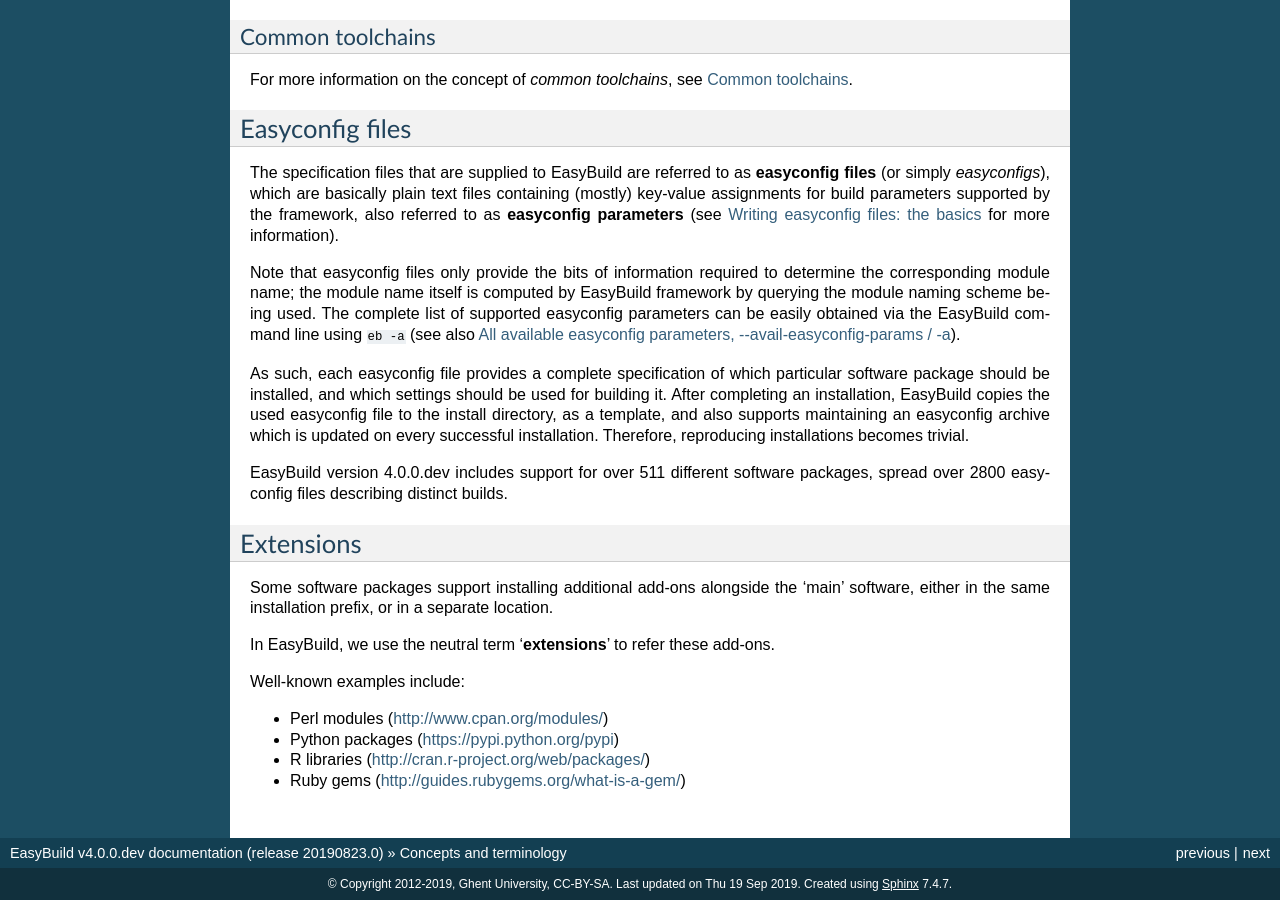
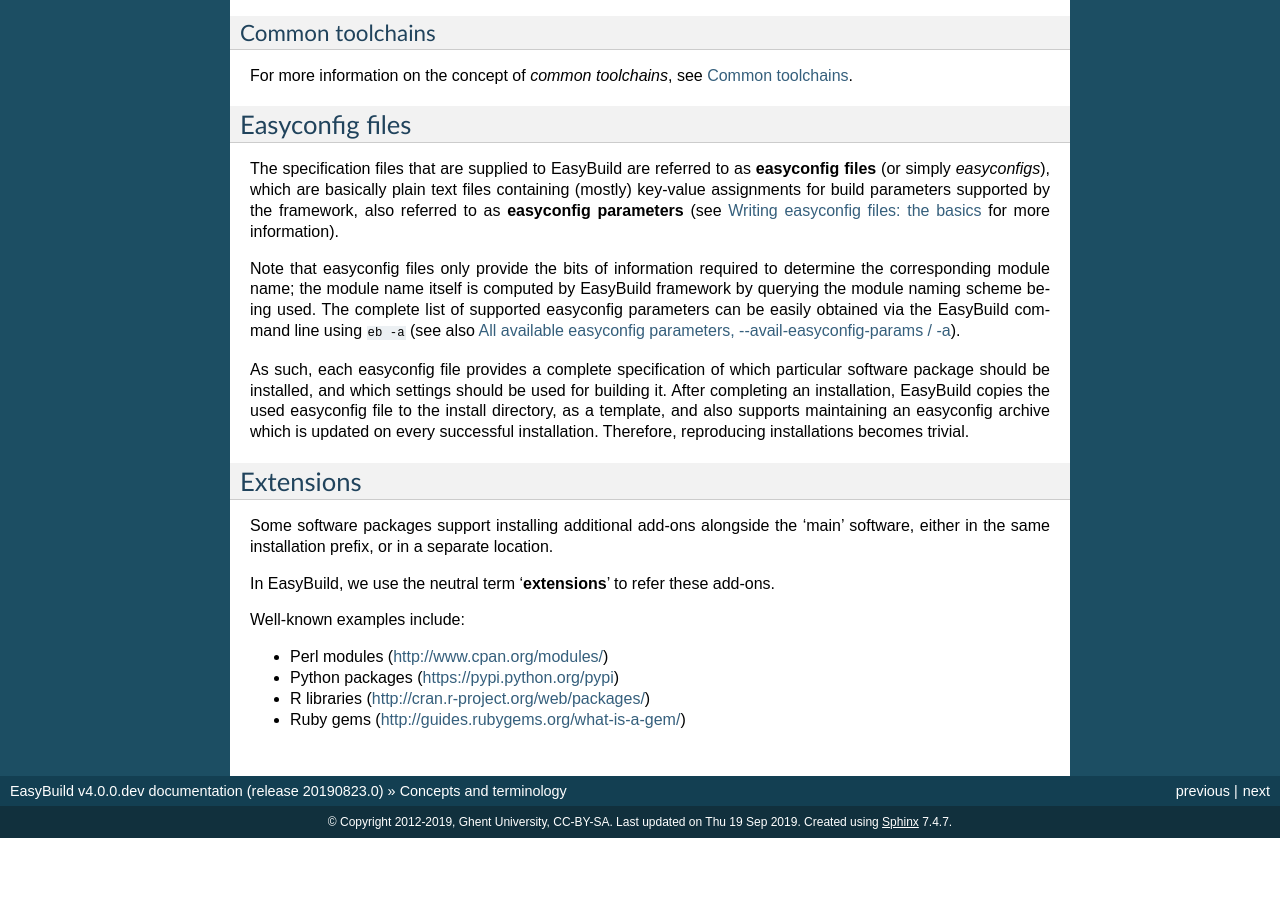
Before and after one commit to easybuilders/easybuild, a Sphinx documentation site: the page built from docs/Concepts_and_Terminology.rst, in a window 1280 px wide and 900 px high, scrolled down 2434 px. Built offline with Sphinx 7.4.7, drawn with Linux system fonts in a browser that asks for light colours; pages that are not in the unit, such as notebooks, are missing from menus; after the commit the page ends 3272 px from its top, so only the background shows below that; some of the changed text lies outside the part shown.

Commit message:
fix level for subsection on dummy toolchain in terminology docs page

```diff
--- a/docs/Concepts_and_Terminology.rst
+++ b/docs/Concepts_and_Terminology.rst
@@ -133,9 +133,10 @@
 .. _dummy_toolchain:
 
 ``dummy`` toolchain *(DEPRECATED)*
-----------------------------------
+~~~~~~~~~~~~~~~~~~~~~~~~~~~~~~~~~~
 
 The ``dummy`` toolchain has been deprecated in EasyBuild v4.0, and replaced by the :ref:`system_toolchain`.
+
 
 Common toolchains
 ~~~~~~~~~~~~~~~~~
@@ -164,11 +165,6 @@
 and also supports maintaining an easyconfig archive which is updated on every successful installation.
 Therefore, reproducing installations becomes trivial.
 
-.. XXX - UPDATE BY VERSION FIXME
-
-EasyBuild version |version| includes support for over 511 different software packages,
-spread over 2800 easyconfig files describing distinct builds.
-
 .. _extensions:
 
 Extensions
```
